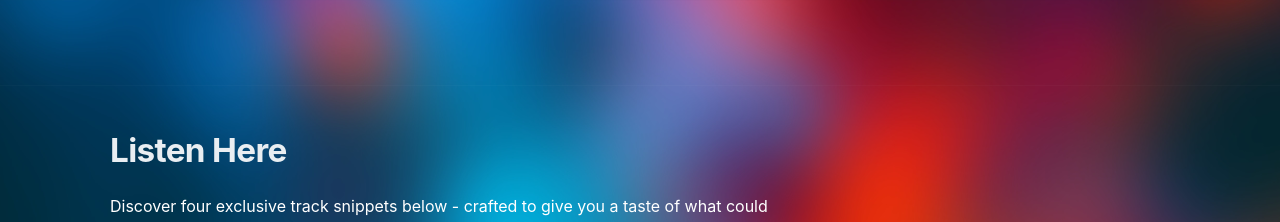
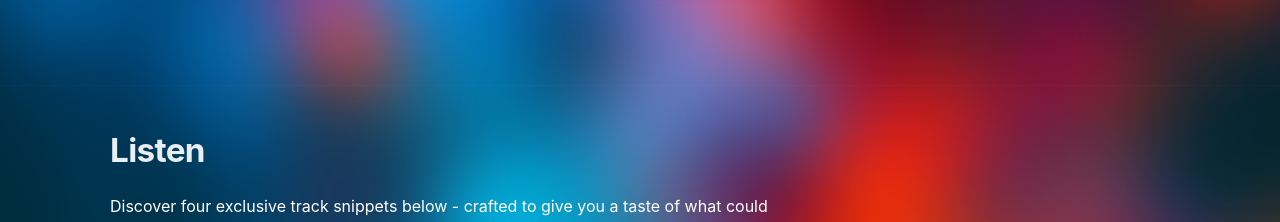
Before and after one commit to Hamish12312/Fractured-Signals, a plain HTML site: page index.html in a window 1280 px wide. Shown: the part 1600-1822 px from the top of the page. Drawn offline with Linux system fonts and the light colour scheme.

Commit message:
Update index.html

```diff
--- a/index.html
+++ b/index.html
@@ -117,7 +117,7 @@
       <!-- MUSIC -->
       <section id="music" aria-labelledby="musicHeading">
         <div class="section-inner container">
-          <h2 id="musicHeading" class="section-title" contenteditable="false">Listen Here</h2>
+          <h2 id="musicHeading" class="section-title" contenteditable="false">Listen</h2>
           <p class="lead" contenteditable="false">
             Discover four exclusive track snippets below - crafted to give you a taste of what could become our next EP.
           </p>
```
